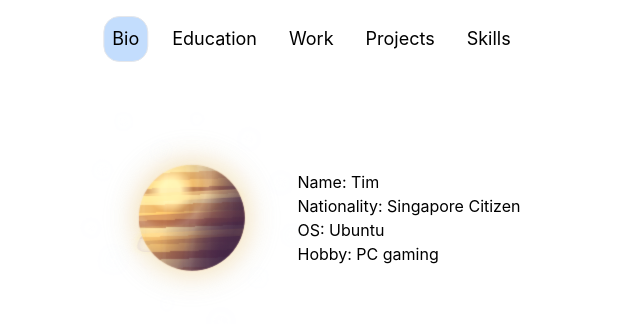
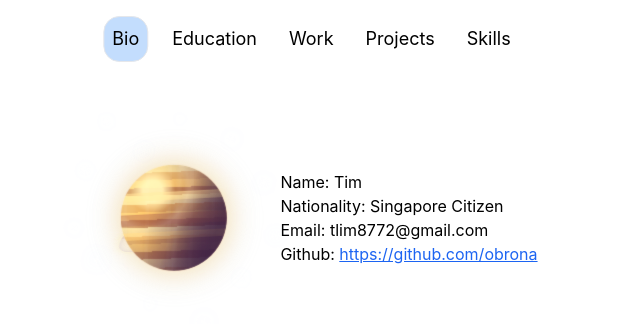
Before and after one commit to obrona/Personal-Website, a React (Vite) app: page / in a window 1280 px wide. Shown: the top 324 px of the page, without its empty margins (329-969 px from the left). Built offline with nearby package versions, Linux system fonts and the light colour scheme.

Commit message:
update Bio

```diff
--- a/src/Main/Bio.tsx
+++ b/src/Main/Bio.tsx
@@ -8,8 +8,18 @@ export function Bio() {
         <div>
           <div>Name: Tim</div>
           <div>Nationality: Singapore Citizen</div>
-          <div>OS: Ubuntu</div>
-          <div>Hobby: PC gaming</div>
+          <div>Email: tlim8772@gmail.com</div>
+          <div>
+            Github:&nbsp;
+            <a
+              href="https://github.com/obrona"
+              target="_blank"
+              rel="noreferrer"
+              className="text-blue-600 underline"
+            >
+                https://github.com/obrona
+              </a>
+          </div>
         </div>
       </div>
     </div>
```
